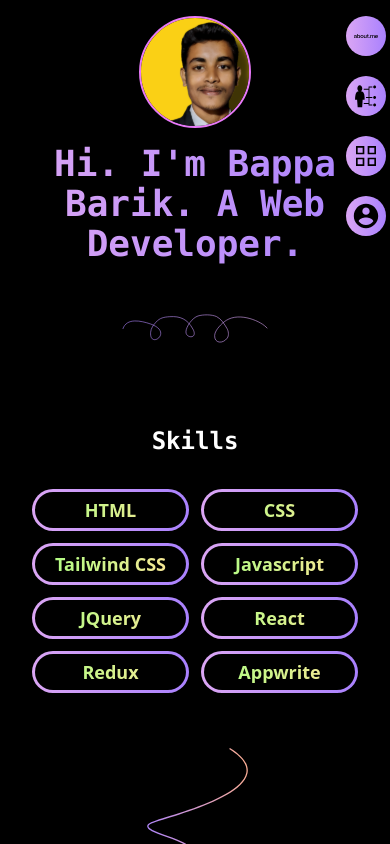
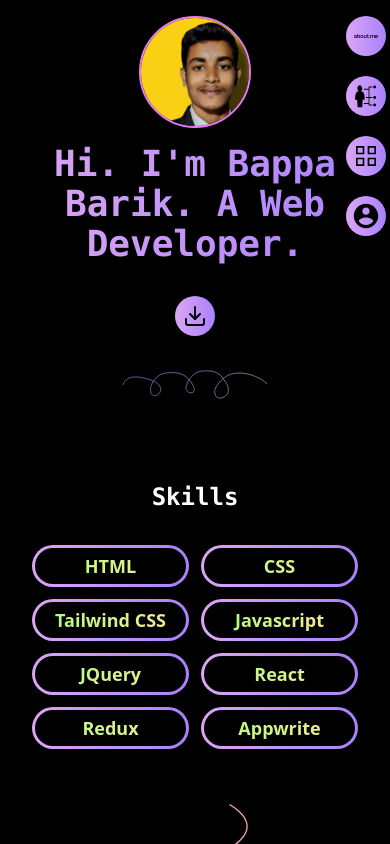
Before and after one commit to bappabarik/bappabarik-portfolio-repo, a React (Vite) app: page / in a window 390 px wide. Shown: the top 844 px of the page. Built offline with nearby package versions, Linux system fonts and the light colour scheme; no server answers; a web font is replaced by a local one.

Commit message:
resume download button and social links are added

```diff
--- a/src/App.jsx
+++ b/src/App.jsx
@@ -8,16 +8,15 @@ import Skills from './components/Skills'
 function App() {
 
   return (
-    <div className="">
+    <>
       <Header />
-      <main className=''>
+      <main>
         <Skills />
         <Projects />
-        {/* <About /> */}
         <Contact />
       </main>
       <Footer />
-    </div>
+    </>
   )
 }
 
--- a/src/components/Footer.jsx
+++ b/src/components/Footer.jsx
@@ -1,4 +1,9 @@
 import React from 'react';
+import { FaGithub } from "react-icons/fa6";
+import { FaSquareXTwitter } from "react-icons/fa6";
+import { FaLinkedin } from "react-icons/fa";
+import { FaInstagram } from "react-icons/fa";
+import { FaDiscord } from "react-icons/fa";
 
 const Footer = () => {
   return (
@@ -16,9 +21,12 @@ const Footer = () => {
 
       <div className="container mx-auto flex md:flex-row flex-col-reverse justify-between">
         <p className="mt-4 font-mono text-sm">&copy; 2024 Bappa Barik. All rights reserved.</p>
-        <div className="mt-4 font-mono">
-          <a href="https://github.com/YOUR_GITHUB_USERNAME" target="_blank" rel="noopener noreferrer" className="mr-4">GitHub</a>
-          <a href="https://linkedin.com/in/YOUR_LINKEDIN_PROFILE" target="_blank" rel="noopener noreferrer">LinkedIn</a>
+        <div className="mt-4 font-mono flex gap-5 justify-center items-center">
+          <a href="https://github.com/bappabarik" target="_blank" rel="noopener noreferrer" className=' hover:text-purple-300 transition-all delay-100'><FaGithub size={24} /></a>
+          <a href="https://x.com/bappabarik354" target="_blank" rel="noopener noreferrer" className=' hover:text-purple-300 transition-all delay-100'><FaSquareXTwitter size={24} /></a>
+          <a href="https://linkedin.com/in/bappabarik" target="_blank" rel="noopener noreferrer" className=' hover:text-purple-300 transition-all delay-100'><FaLinkedin size={24} /></a>
+          <a href="https://www.instagram.com/code.beetle" target="_blank" rel="noopener noreferrer" className=' hover:text-purple-300 transition-all delay-100'><FaInstagram size={24} /></a>
+          <a href="https://discord.gg/6rb75yE3" target="_blank" rel="noopener noreferrer" className=' hover:text-purple-300 transition-all delay-100'><FaDiscord size={24} /></a>
         </div>
       </div>
     </footer>
--- a/src/components/Header.jsx
+++ b/src/components/Header.jsx
@@ -3,6 +3,7 @@ import { SiAboutdotme } from "react-icons/si";
 import { GrProjects } from "react-icons/gr";
 import { IoMdContact } from "react-icons/io";
 import { GiSkills } from "react-icons/gi";
+import { LuDownload } from "react-icons/lu";
 import { motion } from 'framer-motion';
 
 const Header = () => {
@@ -24,8 +25,23 @@ const Header = () => {
       }}
       >
       <img src="/profile-img.svg" alt="B" className='text-center'/>
+
       </motion.div>
+      <div className=" flex items-center justify-center gap-4 md:flex-row flex-col relative">
         <h1 className="text-4xl my-4 font-bold font-mono bg-gradient-to-r from-[#DBA6F4] to-[#A981FE] bg-clip-text text-transparent"> Hi. I'm Bappa Barik. A Web Developer.</h1>
+        <motion.div className='h-10 w-10 text-center flex justify-center items-center bg-gradient-to-r from-[#DBA6F4] to-[#A981FE] rounded-full text-black relative group shadow-md'
+          whileHover={{ scale: 1.2 }}
+          whileTap={{ scale: 0.9 }}
+          transition={{ type: "spring", stiffness: 400, damping: 17 }}
+          >
+        <a href="/BappaBarikResume.pdf" download="BappaBarikResume.pdf"><LuDownload size={24} color='black' />
+        </a>
+        <span
+              className='absolute p-1 bg-slate-200 rounded-lg hidden group-hover:flex items-center text-[10px] -right-24'>
+              Download Resume
+        </span>
+        </motion.div>
+        </div>
         <svg width="484" height="97" viewBox="0 0 884 297" fill="none" xmlns="http://www.w3.org/2000/svg" className='m-auto p-0 h-22 w-44 md:h-22 md:w-64 '>
         <path d="M80.3086 148.847C88.6793 122.58 111.893 111.56 139.23 110.602C164.765 109.707 194.635 117.42 218.518 125.682C337.358 166.796 211.856 254.383 219.14 167.503C220.861 146.967 232.391 132.052 245.569 117.132C265.443 94.6297 286.079 91.2477 315.373 89.1477C366.687 85.4692 404.389 101.192 431.506 151.334C458.738 201.686 396.025 199.403 396.527 165.326C396.922 138.435 429.411 93.917 457.158 85.572C481.982 78.106 525.869 77.1618 550.516 88.8368C573.63 99.7859 590.266 127.028 602.674 148.536C610.372 161.878 613.686 183.211 603.996 196.652C582.238 226.833 538.582 223.904 540.644 183.36C541.417 168.143 552.646 151.486 562.409 140.296C573.089 128.055 583.076 117.793 599.41 107.493C668.081 64.1872 778.342 113.754 803.692 146.048" stroke="url(#paint0_linear_1008_6418)" stroke-width="3" stroke-linecap="round"/>
         <defs>
@@ -35,7 +51,7 @@ const Header = () => {
         </linearGradient>
         </defs>
         </svg>
-        <ul className="flex fixed md:right-5 right-1 flex-col gap-5 items-center justify-center">
+        <ul className="flex fixed md:right-5 right-1 flex-col gap-5 items-center justify-center z-10">
           <motion.li className='h-10 w-10 text-center flex justify-center items-center bg-gradient-to-r from-[#DBA6F4] to-[#A981FE] rounded-full text-black relative group shadow-md'
           whileHover={{ scale: 1.2 }}
           whileTap={{ scale: 0.9 }}
```
Also changed, not shown: 1 other file (tests, documents, lock files or other folders).
